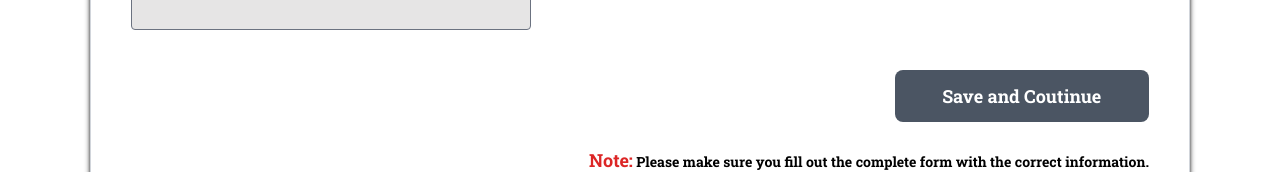
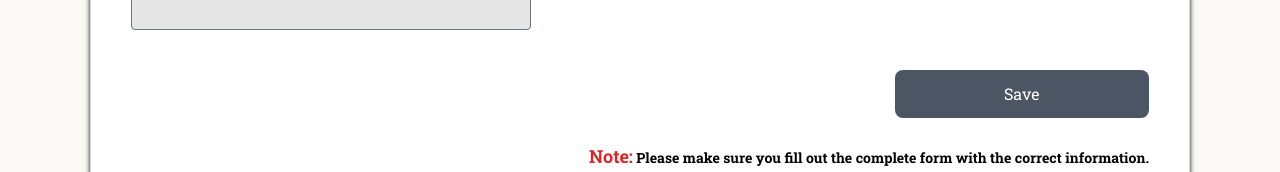
Before and after one commit to ahmadgazalii/Ahmad-Wafid-Form, a Next.js app: page / in a window 1280 px wide. Shown: the part 1254-1426 px from the top of the page. Built offline with nearby package versions, Linux system fonts and the light colour scheme.

Commit message:
add new pages

```diff
--- a/src/app/components/Form.tsx
+++ b/src/app/components/Form.tsx
@@ -84,6 +84,7 @@ const Form = () => {
   const handlevisatype = (selectedOption: any) => {
     setSelectedvisatype(selectedOption);
   };
+  const [isSubmitted, setIsSubmitted] = useState(false);
 
   const FormSubmit = async (event: any) => {
     try {
@@ -114,10 +115,21 @@ const Form = () => {
           }),
         });
         console.log(res.ok);
+
         toast.success("Form Submit Successfully"),
           {
             position: "top-right",
           };
+        if (res.ok) {
+          toast.success("Form submitted successfully", {
+            position: "top-right",
+          });
+          setIsSubmitted(true); // Set state to show the new button
+        } else {
+          toast.error("Failed to submit form", {
+            position: "top-right",
+          });
+        }
       }
       setSelectedcity(null);
       setSelectedCountry(null);
@@ -768,14 +780,45 @@ const Form = () => {
             </div>
 
             <div className="flex flex-col items-end justify-end">
-              <div
+              {/* <div
                 onClick={FormSubmit}
                 className=" w-[60%] cursor-pointer  md:w-[25%] text-center text-white py-3 bg-gray-600 rounded-lg"
               >
                 <button className="md:text-lg font-semibold  ">
                   Save and Coutinue
                 </button>
+              </div> */}
+
+              <div className="flex justify-end items-center w-full space-x-4">
+                <div
+                  onClick={FormSubmit}
+                  className={`w-[60%] cursor-pointer md:w-[25%] text-center py-3 rounded-lg ${
+                    isSubmitted
+                      ? "bg-gray-400 cursor-not-allowed"
+                      : "bg-gray-600 text-white"
+                  }`}
+                >
+                  <button
+                    className={`"md:text-lg font-semibold" ${
+                      isSubmitted
+                        ? "bg-gray-400 cursor-not-allowed"
+                        : "bg-gray-600 text-white"
+                    }`}
+                    disabled={isSubmitted}
+                  >
+                    Save
+                  </button>
+                </div>
+
+                {isSubmitted && (
+                  <div className="w-[60%] md:w-[25%] text-center text-white py-3 bg-blue-600 rounded-lg">
+                    <button className="md:text-lg font-semibold">
+                      Continue{" "}
+                    </button>
+                  </div>
+                )}
               </div>
+
               <p className=" mt-6 text-sm font-bold ">
                 {" "}
                 <span className="text-red-600 text-lg">Note:</span> Please make
--- a/src/app/components/Navbar.tsx
+++ b/src/app/components/Navbar.tsx
@@ -22,9 +22,6 @@ const Navbar = () => {
           <p className="sm:text-2xl font-bold text-black"> Wafid Appoinment</p>
         </div>
 
-        <div className="flex items-center">
-          <p className="text-[18px] font-bold underline">Payments</p>
-        </div>
         <button
           onClick={handleClick}
           className="bg-green-500 hover:bg-green-700 text-white font-bold p-2 sm:py-4 sm:px-4 rounded  text-xs sm:text-[18px]"
--- a/src/app/layout.tsx
+++ b/src/app/layout.tsx
@@ -1,12 +1,14 @@
 import type { Metadata } from "next";
-import { Inter,Roboto_Slab } from "next/font/google";
+import { Inter, Roboto_Slab } from "next/font/google";
 import "./globals.css";
 
-const roboto = Roboto_Slab({ subsets: ["latin"] ,weight: ["100" , "300" , "400" , "500" , "700"] });
+const roboto = Roboto_Slab({
+  subsets: ["latin"],
+  weight: ["100", "300", "400", "500", "700"],
+});
 
 export const metadata: Metadata = {
-  title: "Create Next App",
-  description: "Generated by create next app",
+  title: "Wafid Appoinment",
 };
 
 export default function RootLayout({
--- a/src/app/page.tsx
+++ b/src/app/page.tsx
@@ -4,7 +4,7 @@ import Footer from "./components/Footer";
 
 export default function Home() {
   return (
-    <div className="w-full h-full bg-white ">
+    <div className="w-full h-full bg-[#FAF9F6] ">
       <Navbar />
       <Form />
       <Footer />
```
